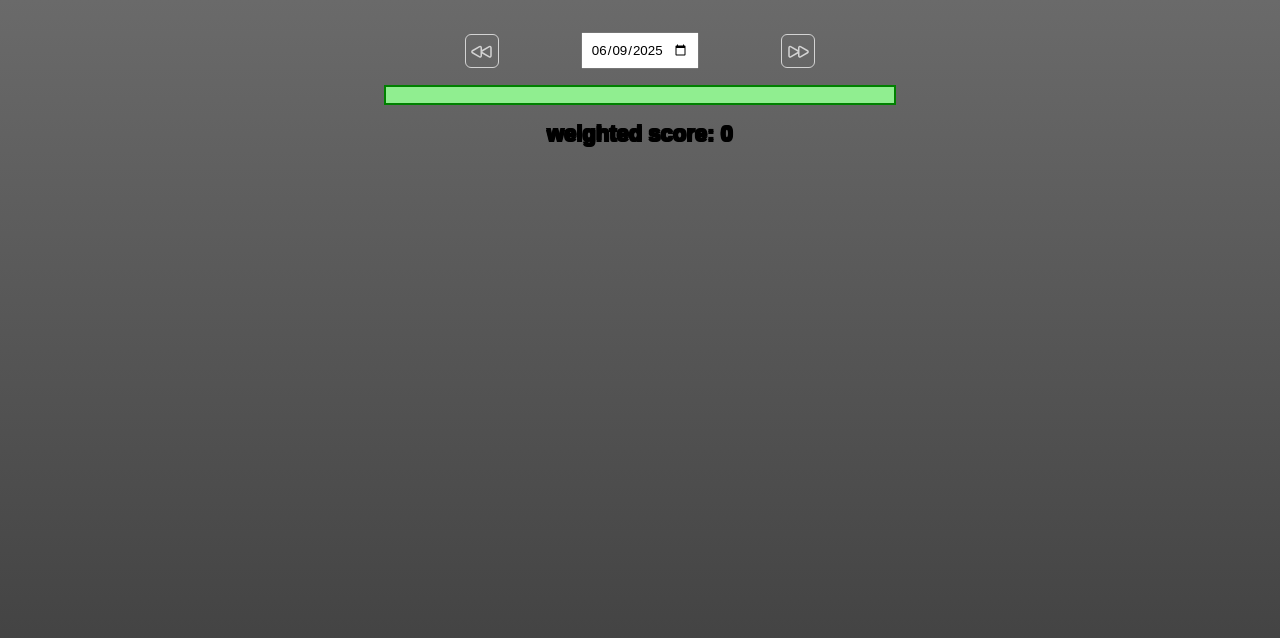
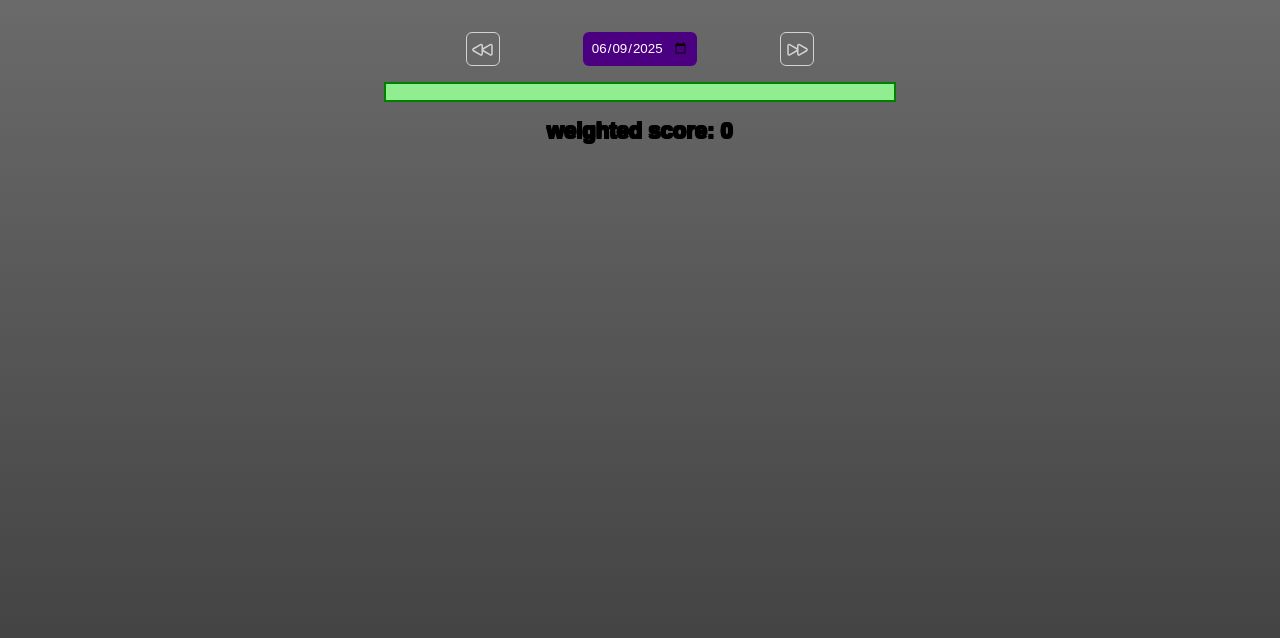
Before and after one commit to Eytan414/goals, an Angular app: page / in a window 1280 px wide. Shown: the top 638 px of the page. Built offline with nearby package versions, Linux system fonts and the light colour scheme.

Commit message:
update input-date styling

```diff
--- a/src/app/components/home/home.scss
+++ b/src/app/components/home/home.scss
@@ -25,6 +25,10 @@ main {
             justify-self: center;
             padding: .5rem;
             cursor: pointer;
+            color: white;
+            background: indigo;
+            border: 0;
+            border-radius: .375rem;
         }
     }
 
```
